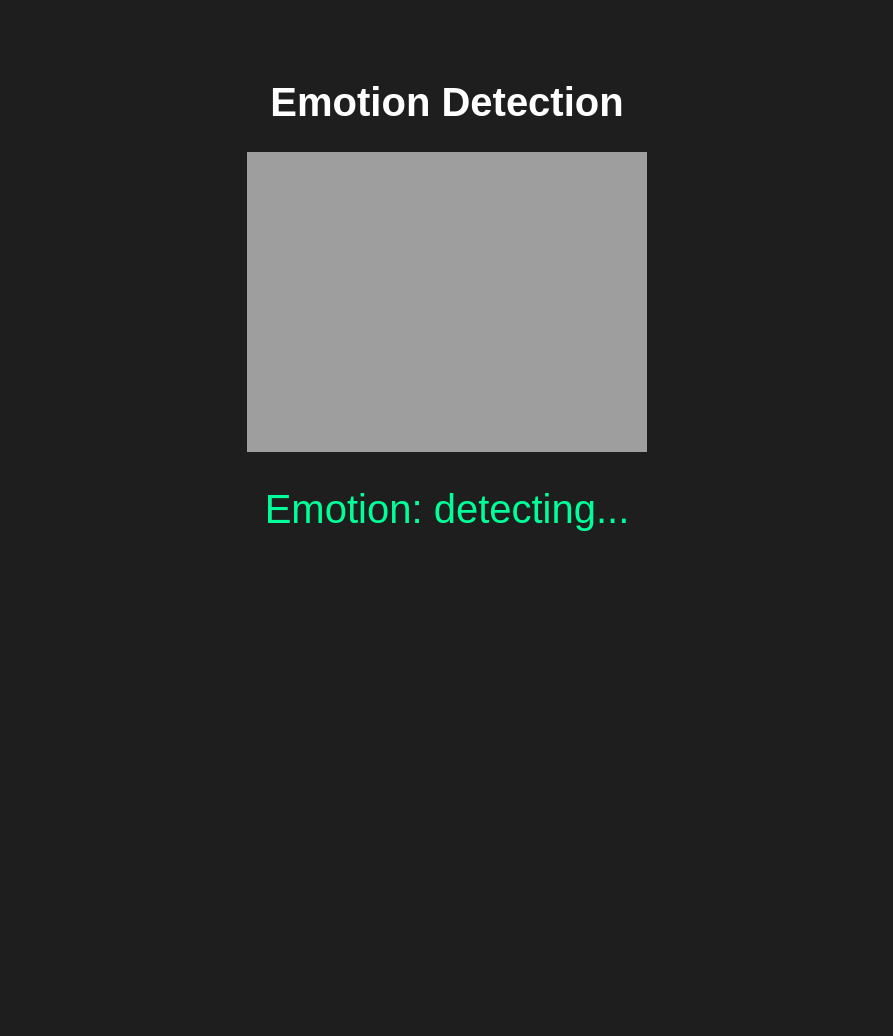
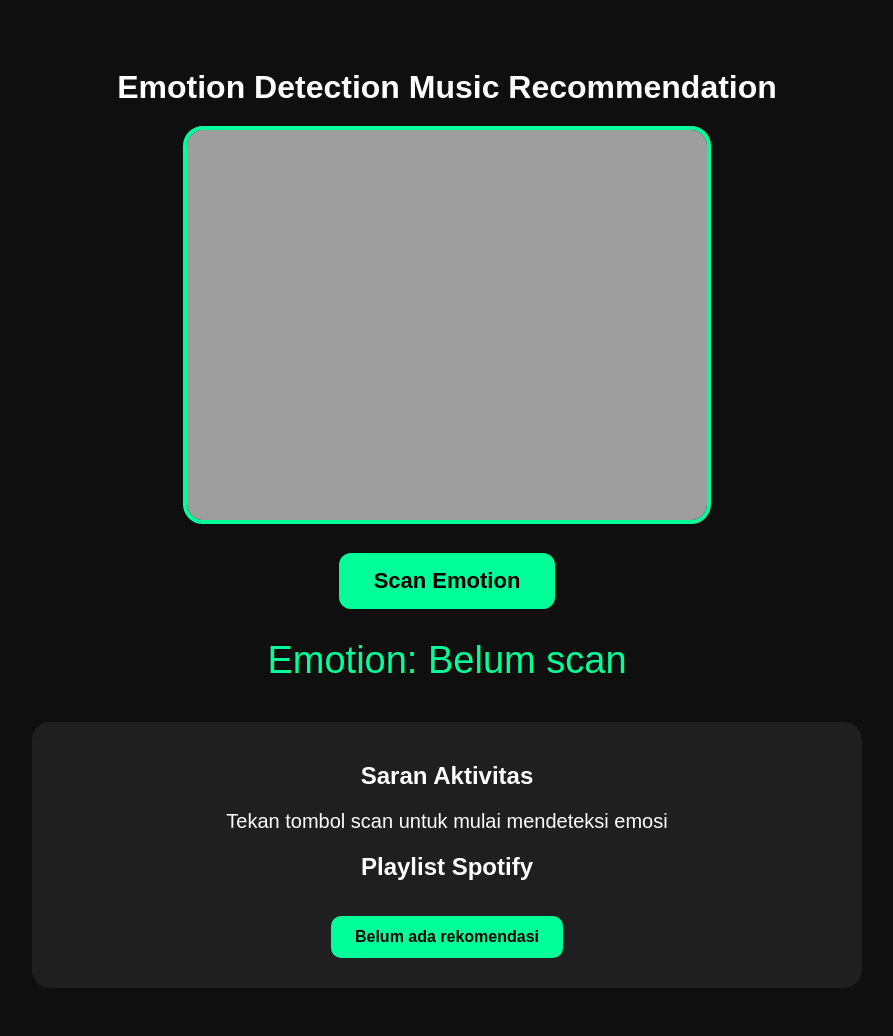
Before and after one commit to Sarkaut114/emotion-music-app, a Flask app: template src/main/resources/templates/index.html in a window 1280 px wide. Shown: the whole page, without its empty margins (193-1086 px from the left). Before the commit the page ends 531 px from the top, so only its background shows below. Run offline with Flask 3, Linux system fonts and the light colour scheme; the template is opened without the code that fills it, so the values that code supplies are empty.

Commit message:
SAKITT BANGET SUMPAH

```diff
--- a/ai-service/app.py
+++ b/ai-service/app.py
@@ -4,6 +4,7 @@ from deepface import DeepFace
 import cv2
 import threading
 import time
+from collections import Counter
 
 app = Flask(__name__)
 CORS(app)
@@ -11,23 +12,98 @@ CORS(app)
 # buka webcam
 cap = cv2.VideoCapture(0)
 
-current_emotion = "detecting..."
 current_frame = None
 
+# hasil terakhir
+last_result = {
+    "emotion": "Belum ada deteksi",
+    "music": "",
+    "advice": ""
+}
+
+# rekomendasi spotify + saran
+recommendations = {
+    "happy": {
+        "music": "https://open.spotify.com/playlist/37i9dQZF1DXdPec7aLTmlC",
+        "advice": "Pertahankan mood positif dan lakukan aktivitas yang kamu suka"
+    },
+
+    "sad": {
+        "music": "https://open.spotify.com/playlist/0mcoURH64QKzzuAf3Wmwva?si=d8b5b80b9ea74444",
+        "advice": "Coba istirahat sejenak dan dengarkan musik yang menenangkan"
+    },
+
+    "angry": {
+        "music": "https://open.spotify.com/playlist/37i9dQZF1DX3rxVfibe1L0",
+        "advice": "Tarik napas perlahan dan coba relaksasi beberapa menit"
+    },
+
+    "fear": {
+        "music": "https://open.spotify.com/playlist/37i9dQZF1DWU0ScTcjJBdj",
+        "advice": "Tenangkan diri dan fokus pada hal-hal positif"
+    },
+
+    "surprise": {
+        "music": "https://open.spotify.com/playlist/37i9dQZF1DX4WYpdgoIcn6",
+        "advice": "Nikmati momen dan tetap berpikir positif"
+    },
+
+    "neutral": {
+        "music": "https://open.spotify.com/playlist/37i9dQZF1DX4sWSpwq3LiO",
+        "advice": "Coba aktivitas ringan untuk menjaga mood tetap stabil"
+    },
+
+    "disgust": {
+        "music": "https://open.spotify.com/playlist/37i9dQZF1DX889U0CL85jj",
+        "advice": "Alihkan fokus ke hal yang membuat nyaman"
+    }
+}
+
+
+# webcam realtime
 def webcam_loop():
+
     global current_frame
 
     while True:
+
         success, frame = cap.read()
 
         if success:
             current_frame = frame.copy()
 
-def emotion_loop():
-    global current_emotion, current_frame
 
-    while True:
+# thread webcam
+threading.Thread(
+    target=webcam_loop,
+    daemon=True
+).start()
+
+
+@app.route('/')
+def home():
+
+    return jsonify({
+        "status": "running"
+    })
+
+
+# scan emosi selama 3 detik
+@app.route('/scan_emotion')
+def scan_emotion():
+
+    global current_frame, last_result
+
+    emotion_list = []
+
+    start_time = time.time()
+
+    print("\n===== START SCAN =====")
+
+    while time.time() - start_time < 3:
+
         try:
+
             if current_frame is None:
                 continue
 
@@ -37,56 +113,65 @@ def emotion_loop():
                 enforce_detection=False,
                 detector_backend='opencv'
             )
-            current_emotion = result[0]['dominant_emotion']
-            print("Emotion:", current_emotion)
+
+            emotion = result[0]['dominant_emotion']
+
+            # tampil realtime di terminal
+            print("Emotion Detected:", emotion)
+
+            emotion_list.append(emotion)
+
+            time.sleep(0.2)
 
         except Exception as e:
-            print(e)
+            print("ERROR:", e)
 
-        # delay x detik
-        time.sleep(0.1)
+    # ambil emosi paling sering muncul
+    if len(emotion_list) > 0:
+
+        final_emotion = Counter(
+            emotion_list
+        ).most_common(1)[0][0]
+
+    else:
+        final_emotion = "neutral"
+
+    recommendation = recommendations.get(
+        final_emotion,
+        recommendations['neutral']
+    )
+
+    last_result = {
+        "emotion": final_emotion,
+        "music": recommendation['music'],
+        "advice": recommendation['advice']
+    }
+
+    # hasil final terminal
+    print("\n===== FINAL RESULT =====")
+    print("FINAL EMOTION:", final_emotion)
+    print("SPOTIFY:", recommendation['music'])
+    print("ADVICE:", recommendation['advice'])
+    print("========================\n")
+
+    return jsonify(last_result)
 
 
-# jalankan thread webcam
-threading.Thread(
-    target=webcam_loop,
-    daemon=True
-).start()
-
-# jalankan thread AI
-threading.Thread(
-    target=emotion_loop,
-    daemon=True
-).start()
-
-# ROUTES
-@app.route('/')
-def home():
-
-    return jsonify({
-        "status": "running"
-    })
-
-
-@app.route('/emotion')
-def emotion():
-
-    return jsonify({
-        "emotion": current_emotion
-    })
-
-
+# streaming webcam
 @app.route('/video_feed')
 def video_feed():
 
     def generate():
+
         global current_frame
 
         while True:
+
             if current_frame is None:
                 continue
 
             ret, buffer = cv2.imencode('.jpg', current_frame)
+
             frame = buffer.tobytes()
 
             yield (
@@ -96,7 +181,6 @@ def video_feed():
                 b'\r\n'
             )
 
-            # 0.03 = 30 fps
             time.sleep(0.03)
 
     return Response(
@@ -108,7 +192,10 @@ def video_feed():
 if __name__ == '__main__':
 
     try:
-        app.run(debug=False, threaded=True)
+        app.run(
+            debug=False,
+            threaded=True
+        )
 
     finally:
         cap.release()
--- a/src/main/resources/templates/index.html
+++ b/src/main/resources/templates/index.html
@@ -1,58 +1,296 @@
 <!DOCTYPE html>
-<html lang="id" xmlns:th="http://www.thymeleaf.org">
+<html lang="id">
+
 <head>
+
     <meta charset="UTF-8">
-    <title>Emotion Music App</title>
+
+    <title>
+        Emotion Detection Music Recommendation
+    </title>
 
     <style>
+
         body {
+
             font-family: Arial, sans-serif;
-            font-size: 20px;
-            background: #1e1e1e;
+            background: #0f0f0f;
             color: white;
             text-align: center;
-            margin-top: 80px;
+            padding: 40px;
         }
+
+        h1 {
+
+            margin-bottom: 20px;
+        }
+
+        img {
+
+            width: 520px;
+            border-radius: 20px;
+            border: 4px solid #00ff99;
+        }
+
+        .btn-scan {
+
+            margin-top: 25px;
+            padding: 15px 35px;
+            border: none;
+            border-radius: 12px;
+            background: #00ff99;
+            color: black;
+            font-size: 22px;
+            font-weight: bold;
+            cursor: pointer;
+            transition: 0.3s;
+        }
+
+        .btn-scan:hover {
+
+            transform: scale(1.05);
+        }
+
+        .btn-scan:disabled {
+
+            opacity: 0.5;
+            cursor: not-allowed;
+        }
+
         .emotion-box {
-            font-size: 40px;
+
+            margin-top: 30px;
+            font-size: 38px;
             color: #00ff99;
-            margin-top: 30px;
         }
+
+        .loading {
+
+            margin-top: 15px;
+            font-size: 22px;
+        }
+
+        .suggestion-box {
+
+            margin-top: 40px;
+            background: #1f1f1f;
+            padding: 30px;
+            border-radius: 18px;
+            width: 65%;
+            margin-left: auto;
+            margin-right: auto;
+        }
+
+        .suggestion-box h2 {
+
+            margin-top: 10px;
+        }
+
+        .suggestion-text {
+
+            font-size: 20px;
+            margin-top: 10px;
+        }
+
+        .spotify-link {
+
+            display: inline-block;
+            margin-top: 15px;
+            padding: 12px 24px;
+            background: #00ff99;
+            color: black;
+            text-decoration: none;
+            border-radius: 10px;
+            font-weight: bold;
+        }
+
     </style>
+
 </head>
+
 <body>
 
-    <h1>Emotion Detection</h1>
+    <h1>
+        Emotion Detection Music Recommendation
+    </h1>
 
-    <!-- Menampilkan video feed dari Flask -->
-    <img src="http://localhost:5000/video_feed">
+    <!-- webcam -->
+    <img
+        src="http://localhost:5000/video_feed"
+    >
 
-    <!-- deteksi emosi real-time -->
+    <br>
+
+    <!-- tombol -->
+    <button
+        id="scanBtn"
+        class="btn-scan"
+        onclick="scanEmotion()"
+    >
+
+        Scan Emotion
+
+    </button>
+
+    <!-- emotion -->
     <div class="emotion-box">
+
         Emotion:
-        <span id="emotion">detecting...</span>
+        <span id="emotion">
+            Belum scan
+        </span>
+
     </div>
 
+    <!-- loading -->
+    <div
+        id="loading"
+        class="loading"
+    ></div>
+
+    <!-- suggestion -->
+    <div class="suggestion-box">
+
+        <h2>Saran Aktivitas</h2>
+
+        <p
+            id="advice"
+            class="suggestion-text"
+        >
+
+            Tekan tombol scan untuk mulai
+            mendeteksi emosi
+
+        </p>
+
+        <h2>Playlist Spotify</h2>
+
+        <a
+            id="music"
+            class="spotify-link"
+            href="#"
+            target="_blank"
+        >
+
+            Belum ada rekomendasi
+
+        </a>
+
+    </div>
+
+
     <script>
-        async function updateEmotion() {
+
+        async function scanEmotion() {
+
+            const btn =
+                document.getElementById(
+                    "scanBtn"
+                );
+
+            btn.disabled = true;
+
+            // reset tampilan
+            document.getElementById(
+                "emotion"
+            ).innerText =
+                "Scanning...";
+
+            document.getElementById(
+                "advice"
+            ).innerText =
+                "Sedang menganalisa emosi...";
+
+            document.getElementById(
+                "music"
+            ).innerText =
+                "Menunggu hasil scan...";
+
+            // countdown
+            let countdown = 3;
+
+            document.getElementById(
+                "loading"
+            ).innerText =
+                `Scanning emotion... ${countdown}`;
+
+            const timer = setInterval(() => {
+
+                countdown--;
+
+                if (countdown > 0) {
+
+                    document.getElementById(
+                        "loading"
+                    ).innerText =
+                        `Scanning emotion... ${countdown}`;
+
+                }
+
+            }, 1000);
 
             try {
-                const response = await fetch('http://localhost:5000/emotion');
 
-                const data = await response.json();
+                const response =
+                    await fetch(
+                        "http://localhost:5000/scan_emotion"
+                    );
 
-                document.getElementById('emotion').innerText = data.emotion;
+                const data =
+                    await response.json();
+
+                clearInterval(timer);
+
+                // hasil emotion
+                document.getElementById(
+                    "emotion"
+                ).innerText =
+                    data.emotion;
+
+                // saran
+                document.getElementById(
+                    "advice"
+                ).innerText =
+                    data.advice;
+
+                // spotify
+                const musicLink =
+                    document.getElementById(
+                        "music"
+                    );
+
+                musicLink.href =
+                    data.music;
+
+                musicLink.innerText =
+                    "Buka Playlist Spotify";
+
+                // selesai
+                document.getElementById(
+                    "loading"
+                ).innerText =
+                    "Scan selesai";
+
             }
 
             catch(error) {
+
+                clearInterval(timer);
+
                 console.error(error);
+
+                document.getElementById(
+                    "loading"
+                ).innerText =
+                    "Terjadi error";
+
             }
+
+            btn.disabled = false;
         }
 
-        // updateEmotion(ms), 1000 = 1 detik
-        setInterval(updateEmotion, 100);
-        updateEmotion();
     </script>
 
 </body>
+
 </html>
```
